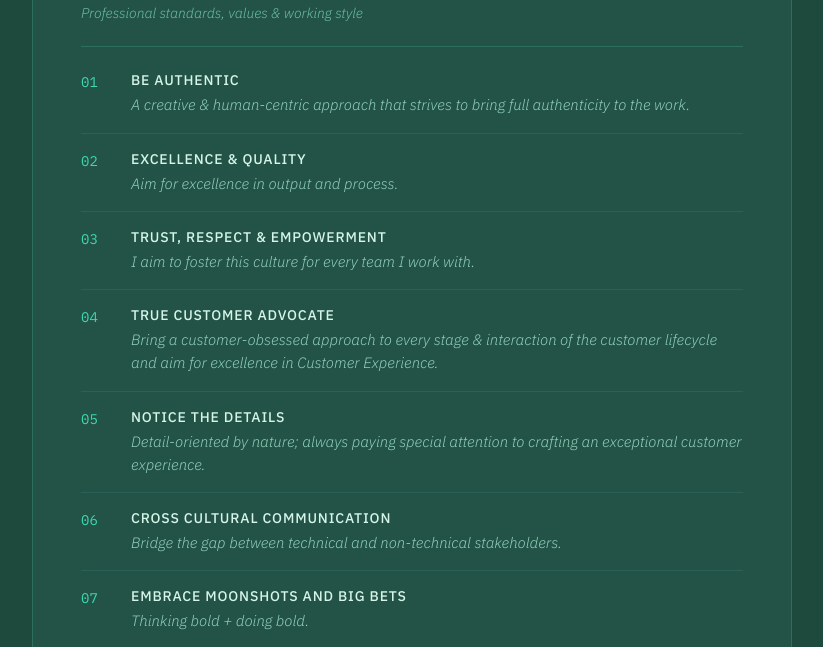
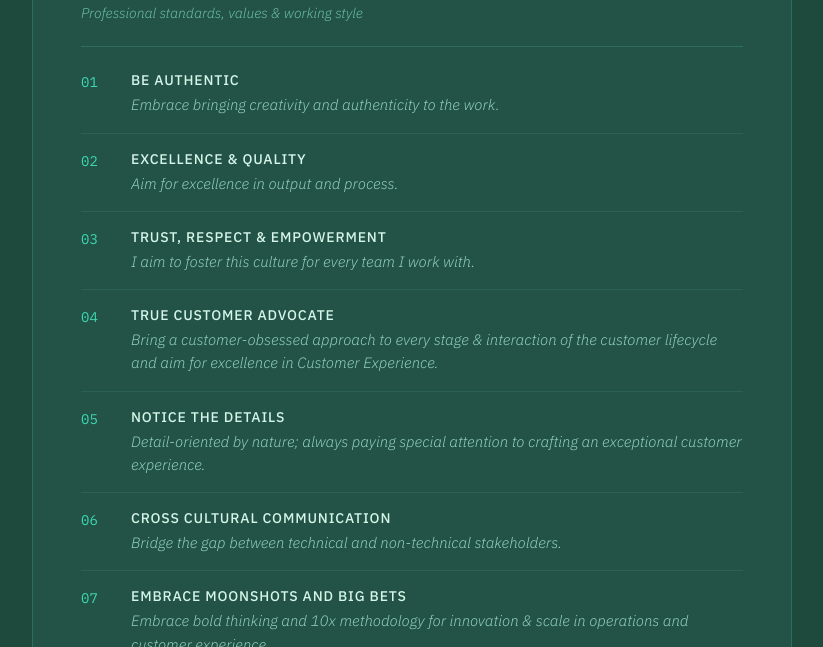
Before and after one commit to mshahidi2009/way-of-working-card-2026, a plain HTML site: page index.html in a window 1280 px wide. Shown: the part 152-799 px from the top of the page, without its empty margins (228-1051 px from the left). Drawn offline with Linux system fonts and the light colour scheme.

Commit message:
Update pillar 01 and 07 descriptions
Co-Authored-By: Claude Opus 5.5 <noreply@anthropic.com>

```diff
--- a/index.html
+++ b/index.html
@@ -277,7 +277,7 @@
       <div class="pillar-num">01</div>
       <div>
         <div class="pillar-title">Be Authentic</div>
-        <div class="pillar-desc">A creative &amp; human-centric approach that strives to bring full authenticity to the work.</div>
+        <div class="pillar-desc">Embrace bringing creativity and authenticity to the work.</div>
       </div>
     </li>
     <li class="pillar">
@@ -319,7 +319,7 @@
       <div class="pillar-num">07</div>
       <div>
         <div class="pillar-title">Embrace Moonshots and Big Bets</div>
-        <div class="pillar-desc">Thinking bold + doing bold.</div>
+        <div class="pillar-desc">Embrace bold thinking and 10x methodology for innovation &amp; scale in operations and customer experience.</div>
       </div>
     </li>
     <li class="pillar">
```
